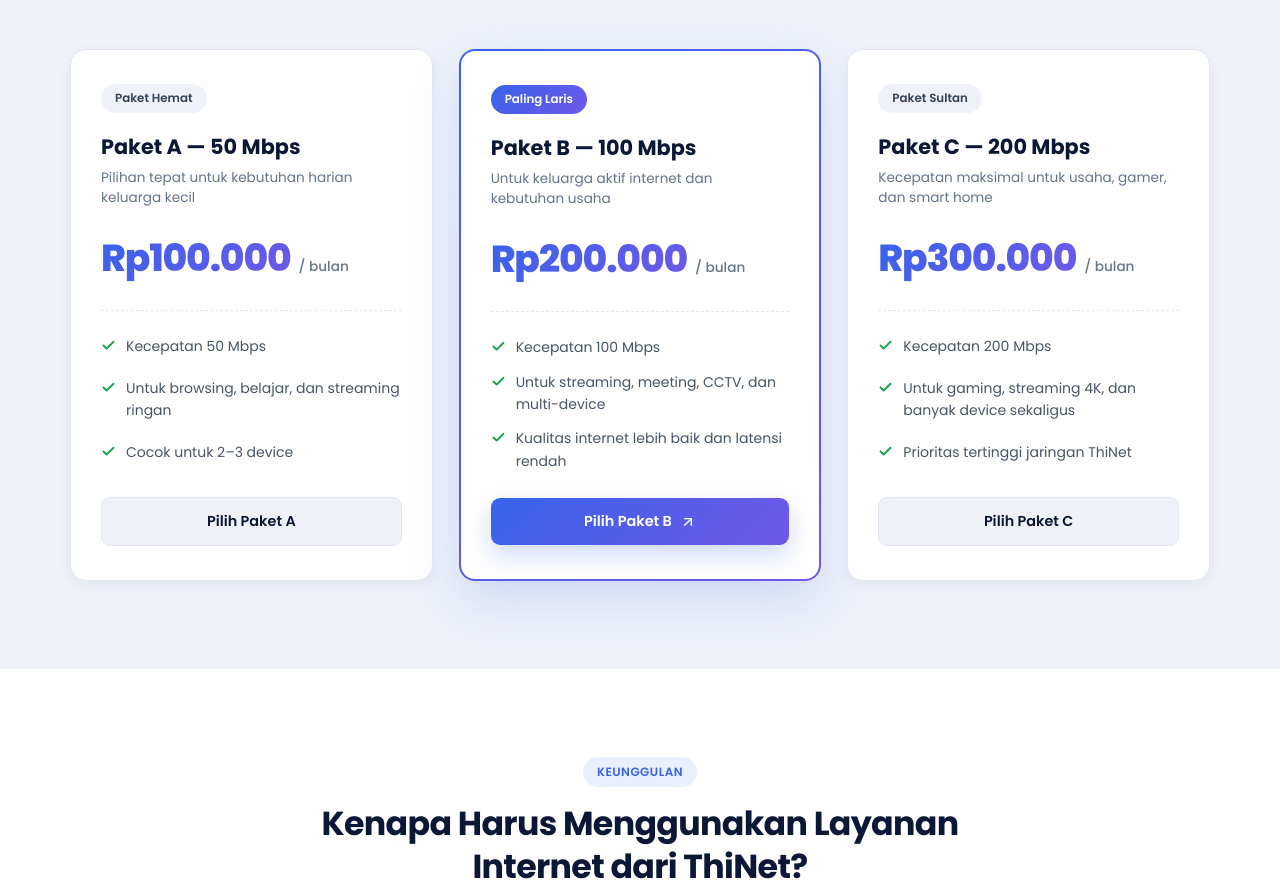
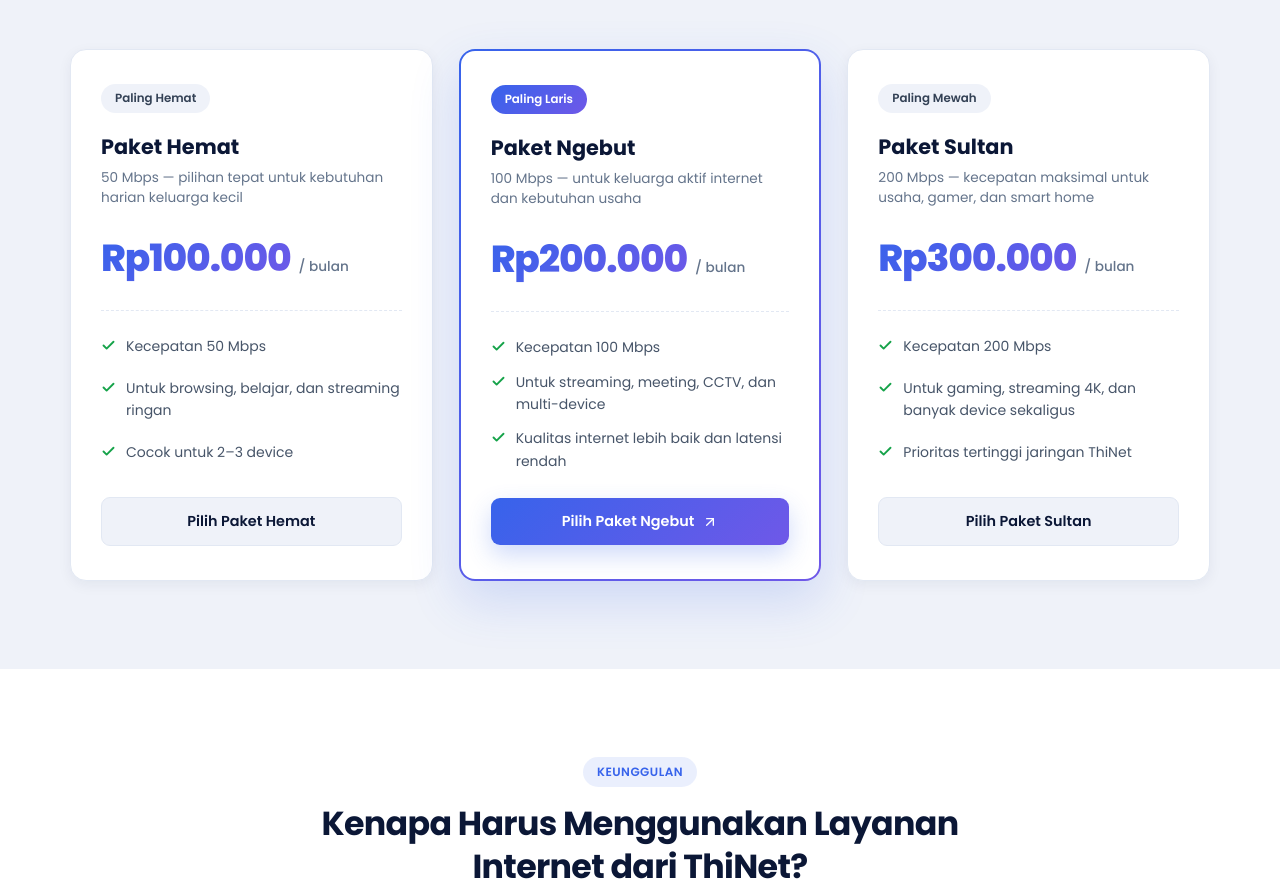
Before and after one commit to Thi-Net/EBilling, a website: page index.html in a window 1280 px wide. Shown: the part 1173-2057 px from the top of the page. Drawn offline with Linux system fonts and the light colour scheme.

Commit message:
Landing: label Paling Hemat/Laris/Mewah, nama paket Hemat/Ngebut/Sultan (tanpa A/B/C)

```diff
--- a/index.html
+++ b/index.html
@@ -1169,9 +1169,9 @@
 
       <div class="package-grid">
         <article class="package-card reveal">
-          <span class="plan-tag">Paket Hemat</span>
-          <h3>Paket A — 50 Mbps</h3>
-          <p class="plan-sub">Pilihan tepat untuk kebutuhan harian keluarga kecil</p>
+          <span class="plan-tag">Paling Hemat</span>
+          <h3>Paket Hemat</h3>
+          <p class="plan-sub">50 Mbps — pilihan tepat untuk kebutuhan harian keluarga kecil</p>
           <div class="price">
             <span class="amount">Rp100.000</span>
             <span class="per">/ bulan</span>
@@ -1181,13 +1181,13 @@
             <li><svg width="15" height="15" viewBox="0 0 24 24" fill="none" stroke="currentColor" stroke-width="3" stroke-linecap="round" stroke-linejoin="round"><polyline points="20 6 9 17 4 12"/></svg> Untuk browsing, belajar, dan streaming ringan</li>
             <li><svg width="15" height="15" viewBox="0 0 24 24" fill="none" stroke="currentColor" stroke-width="3" stroke-linecap="round" stroke-linejoin="round"><polyline points="20 6 9 17 4 12"/></svg> Cocok untuk 2–3 device</li>
           </ul>
-          <a class="btn-soft" href="https://wa.me/62895630408308?text=Halo%20admin%2C%20saya%20tertarik%20Paket%20A%2050Mbps%20Rp100.000" target="_blank" rel="noopener">Pilih Paket A</a>
+          <a class="btn-soft" href="https://wa.me/62895630408308?text=Halo%20admin%2C%20saya%20tertarik%20Paket%20Hemat%2050Mbps%20Rp100.000" target="_blank" rel="noopener">Pilih Paket Hemat</a>
         </article>
 
         <article class="package-card highlight reveal">
           <span class="plan-tag">Paling Laris</span>
-          <h3>Paket B — 100 Mbps</h3>
-          <p class="plan-sub">Untuk keluarga aktif internet dan kebutuhan usaha</p>
+          <h3>Paket Ngebut</h3>
+          <p class="plan-sub">100 Mbps — untuk keluarga aktif internet dan kebutuhan usaha</p>
           <div class="price">
             <span class="amount">Rp200.000</span>
             <span class="per">/ bulan</span>
@@ -1197,16 +1197,16 @@
             <li><svg width="15" height="15" viewBox="0 0 24 24" fill="none" stroke="currentColor" stroke-width="3" stroke-linecap="round" stroke-linejoin="round"><polyline points="20 6 9 17 4 12"/></svg> Untuk streaming, meeting, CCTV, dan multi-device</li>
             <li><svg width="15" height="15" viewBox="0 0 24 24" fill="none" stroke="currentColor" stroke-width="3" stroke-linecap="round" stroke-linejoin="round"><polyline points="20 6 9 17 4 12"/></svg> Kualitas internet lebih baik dan latensi rendah</li>
           </ul>
-          <a class="btn-gradient" href="https://wa.me/62895630408308?text=Halo%20admin%2C%20saya%20tertarik%20Paket%20B%20100Mbps%20Rp200.000" target="_blank" rel="noopener">
-            Pilih Paket B
+          <a class="btn-gradient" href="https://wa.me/62895630408308?text=Halo%20admin%2C%20saya%20tertarik%20Paket%20Ngebut%20100Mbps%20Rp200.000" target="_blank" rel="noopener">
+            Pilih Paket Ngebut
             <svg width="16" height="16" viewBox="0 0 24 24" fill="none" stroke="currentColor" stroke-width="2" stroke-linecap="round" stroke-linejoin="round"><path d="M7 7h10v10"/><path d="M7 17 17 7"/></svg>
           </a>
         </article>
 
         <article class="package-card reveal">
-          <span class="plan-tag">Paket Sultan</span>
-          <h3>Paket C — 200 Mbps</h3>
-          <p class="plan-sub">Kecepatan maksimal untuk usaha, gamer, dan smart home</p>
+          <span class="plan-tag">Paling Mewah</span>
+          <h3>Paket Sultan</h3>
+          <p class="plan-sub">200 Mbps — kecepatan maksimal untuk usaha, gamer, dan smart home</p>
           <div class="price">
             <span class="amount">Rp300.000</span>
             <span class="per">/ bulan</span>
@@ -1216,7 +1216,7 @@
             <li><svg width="15" height="15" viewBox="0 0 24 24" fill="none" stroke="currentColor" stroke-width="3" stroke-linecap="round" stroke-linejoin="round"><polyline points="20 6 9 17 4 12"/></svg> Untuk gaming, streaming 4K, dan banyak device sekaligus</li>
             <li><svg width="15" height="15" viewBox="0 0 24 24" fill="none" stroke="currentColor" stroke-width="3" stroke-linecap="round" stroke-linejoin="round"><polyline points="20 6 9 17 4 12"/></svg> Prioritas tertinggi jaringan ThiNet</li>
           </ul>
-          <a class="btn-soft" href="https://wa.me/62895630408308?text=Halo%20admin%2C%20saya%20tertarik%20Paket%20C%20200Mbps%20Rp300.000" target="_blank" rel="noopener">Pilih Paket C</a>
+          <a class="btn-soft" href="https://wa.me/62895630408308?text=Halo%20admin%2C%20saya%20tertarik%20Paket%20Sultan%20200Mbps%20Rp300.000" target="_blank" rel="noopener">Pilih Paket Sultan</a>
         </article>
       </div>
     </div>
```
